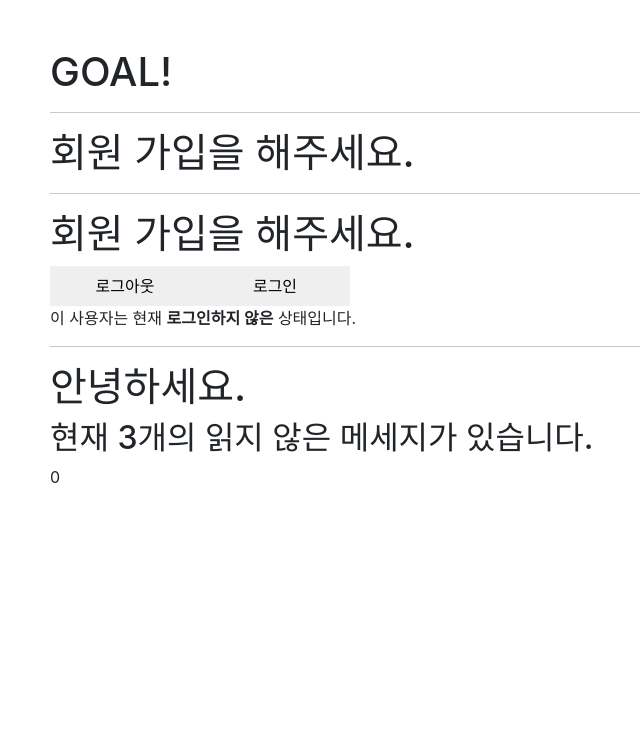
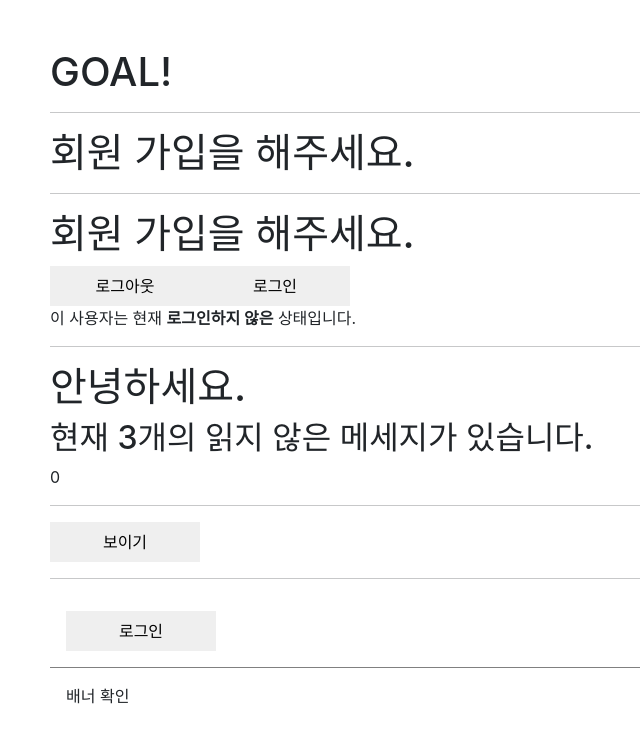
Before and after one commit to MoonNight285/java505_react_test3, a React (Create React App) app: page / in a window 1280 px wide. Shown: the top 742 px of the page, without its empty margins (32-672 px from the left). Built offline with nearby package versions, Linux system fonts and the light colour scheme.

Commit message:
조건부 렌더링 사용(조건부 렌더링 사용해서 렌더링 막기 포함)

```diff
--- a/src/App6.jsx
+++ b/src/App6.jsx
@@ -4,6 +4,8 @@ import Greeting from "./folder3/Greeting";
 import LoginControl from "./folder3/LoginControl";
 import MailBox from "./folder3/MailBox";
 import Counter from "./folder3/Counter";
+import MainPage from "./folder3/MainPage";
+import LandingPage from "./folder3/LandingPage";
 
 function App6() {
     return (
@@ -16,6 +18,10 @@ function App6() {
             <hr />
             <MailBox unreadMessages={3} />
             <Counter />
+            <hr />
+            <MainPage />
+            <hr />
+            <LandingPage />
         </div>
     );
 }
--- /dev/null
+++ b/src/folder3/LandingPage.jsx
@@ -0,0 +1,25 @@
+import React, {useState} from "react";
+import Toolbar from "./Toolbar";
+
+function LandingPage(props) {
+    // isLoggedIn을 state로 설정
+    const [isLoggedIn, setIsLoggedIn] = useState(false);
+
+    // state 값 수정을 위한 함수 생성
+    const onClickLogin = () => {
+        setIsLoggedIn(true);
+    }
+
+    const onClickLogout = () => {
+        setIsLoggedIn(false);
+    }
+
+    return (
+        <div>
+            <Toolbar isLoggedIn={isLoggedIn} onClickLogin={onClickLogin} onClickLogout={onClickLogout} />
+            <div style={{padding: 16}}>배너 확인</div>
+        </div>
+    );
+}
+
+export default LandingPage;
--- /dev/null
+++ b/src/folder3/MainPage.jsx
@@ -0,0 +1,19 @@
+import React, {useState} from "react";
+import WarningBanner from "./WarningBanner";
+
+function MainPage(props) {
+    const [showWarning, setShowWaring] = useState(false);
+
+    const handleToggleClick = () => {
+        setShowWaring(prevState => !prevState);
+    }
+
+    return (
+        <div>
+            <WarningBanner warning={showWarning} />
+            <button onClick={handleToggleClick}>{showWarning ? '감추기' : '보이기'}</button>
+        </div>
+    );
+}
+
+export default MainPage;
--- /dev/null
+++ b/src/folder3/Toolbar.jsx
@@ -0,0 +1,28 @@
+import React from "react";
+
+const styles = {
+    wrapper : {
+        padding : 16,
+        display : "flex",
+        flexDirection : "row",
+        borderBottom : "1px solid grey"
+    },
+    greeting : {
+        marginRight : 8
+    }
+}
+
+function Toolbar(props) {
+    // object의 확장표현식으로 props 객체에 있는 데이터를 모두 받음
+    const {isLoggedIn, onClickLogin, onClickLogout} = props;
+
+    return (
+        <div style={styles.wrapper}>
+            {/* && 연산자로 isLoggedIn 값에 따라 화면 렌더링 여부를 결정 */}
+            {isLoggedIn && <span style={styles.greeting}>환영합니다.</span>}
+            {isLoggedIn ? (<button onClick={onClickLogout}>로그아웃</button>) : (<button onClick={onClickLogin}>로그인</button>)}
+        </div>
+    );
+}
+
+export default Toolbar;
--- /dev/null
+++ b/src/folder3/WarningBanner.jsx
@@ -0,0 +1,13 @@
+import React from "react";
+
+// 컴포넌트 렌더링을 막기
+// 리엑트에서 렌더링을 하고 싶지 않을경우 null을 사용한다.
+function WarningBanner({warning}) {
+    if (!warning) {
+        return null;
+    }
+
+    return <div>경고!</div>;
+}
+
+export default WarningBanner;
```
